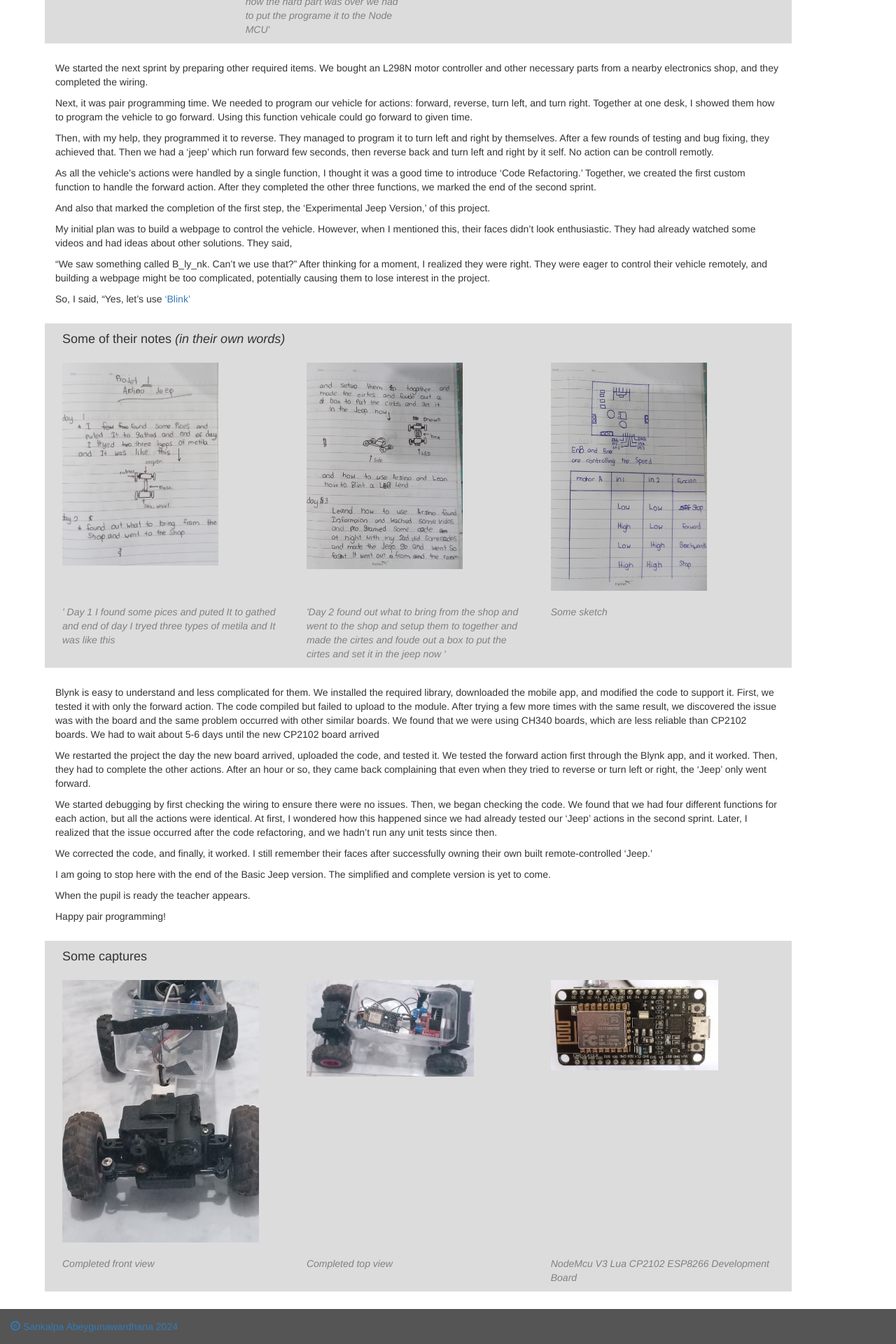
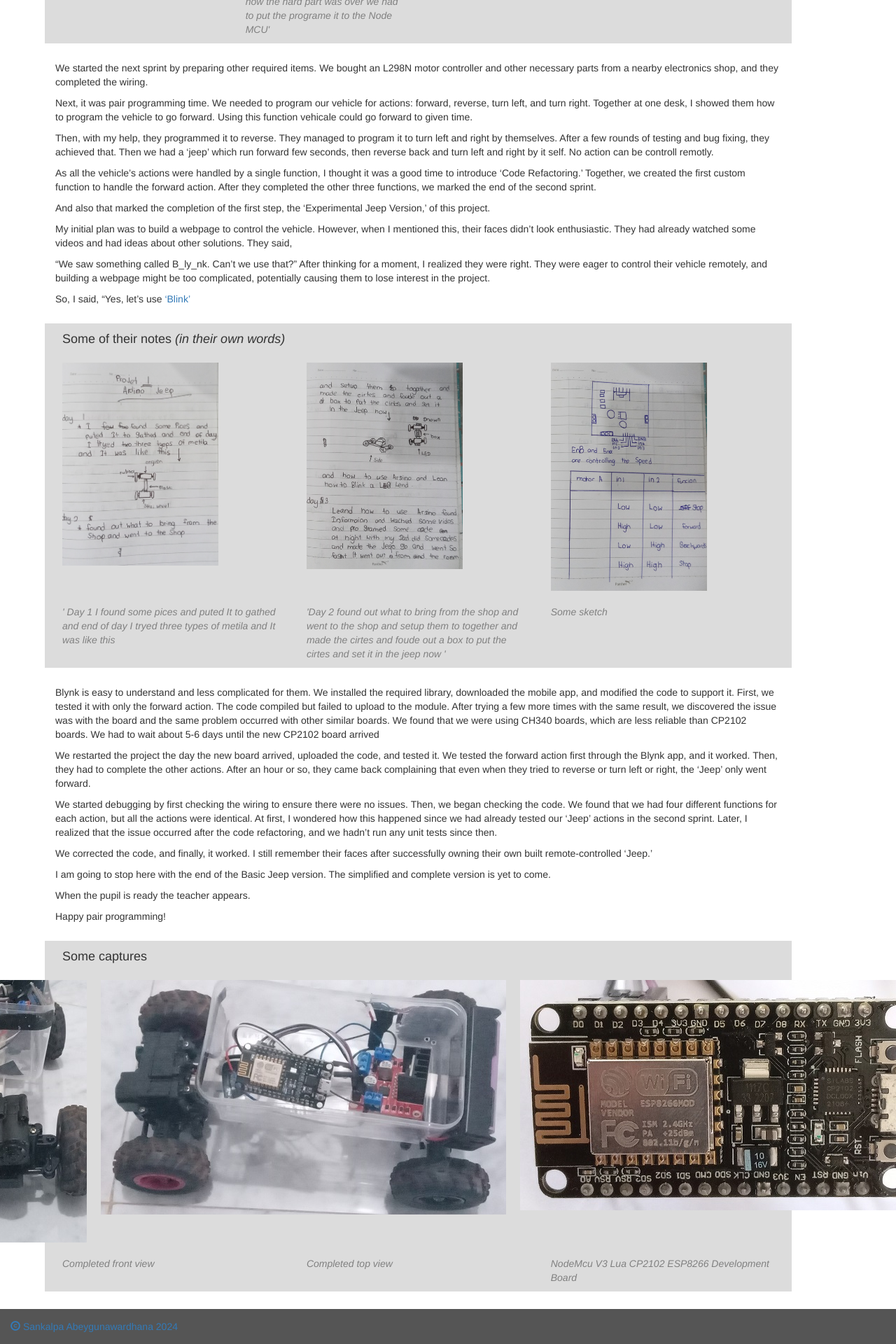
Before and after one commit to sankalpaa/ConceptWelder, a Jekyll site: the page built from _posts/2024-05-24-pair-programming-with-kids.md, in a window 1280 px wide. Shown: the part 2735-4655 px from the top of the page at 70% size. Built offline with Jekyll 4.4.1, drawn with Linux system fonts in a browser that asks for light colours; our own code applies the rules of GitHub Pages for plain Markdown files.

Commit message:
Update 2024-05-24-pair-programming-with-kids.md

```diff
--- a/_posts/2024-05-24-pair-programming-with-kids.md
+++ b/_posts/2024-05-24-pair-programming-with-kids.md
@@ -222,16 +222,16 @@
     <div class="row body-image-row">
         <div class="col-md-12 body-image-title">Some captures</div>
     </div>
-    <div class="row body-image-row">
-        <div class="col-md-4">
-             <img src="{{site.baseurl}}/assets/2024-05-24/Completed%20Front%20view.jpg" title="Completed front view">
-        </div>
-        <div class="col-md-4">
-            <img src="{{site.baseurl}}/assets/2024-05-24/Completed%20top%20view.jpg" width="75%" title="Completed top view">
-        </div>
-        <div class="col-md-4">
-            <img src="{{site.baseurl}}/assets/2024-05-24/CP2102%20ESP8266%20board.jpg" width="75%" title="NodeMcu V3 Lua CP2102 ESP8266 Development Board">
-        </div>
+    <div class="row body-image-container">
+<!--         <div class="col-md-4"> -->
+             <img src="{{site.baseurl}}/assets/2024-05-24/Completed%20Front%20view.jpg"  class="body-image" title="Completed front view">
+<!--         </div>
+        <div class="col-md-4"> -->
+            <img src="{{site.baseurl}}/assets/2024-05-24/Completed%20top%20view.jpg"  class="body-image" title="Completed top view">
+<!--         </div>
+        <div class="col-md-4"> -->
+            <img src="{{site.baseurl}}/assets/2024-05-24/CP2102%20ESP8266%20board.jpg"  class="body-image" title="NodeMcu V3 Lua CP2102 ESP8266 Development Board">
+<!--         </div> -->
     </div>
     <div class="row body-image-row">
         <div class="col-md-4">
```
